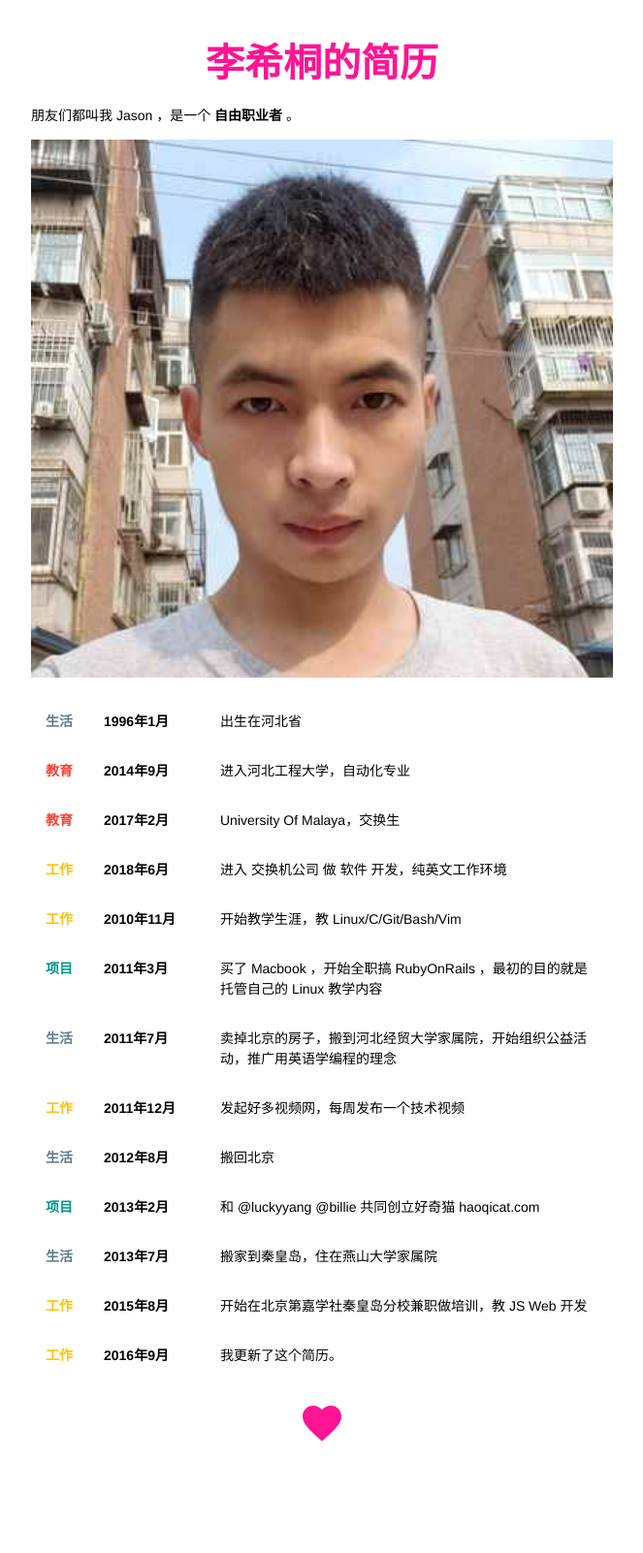
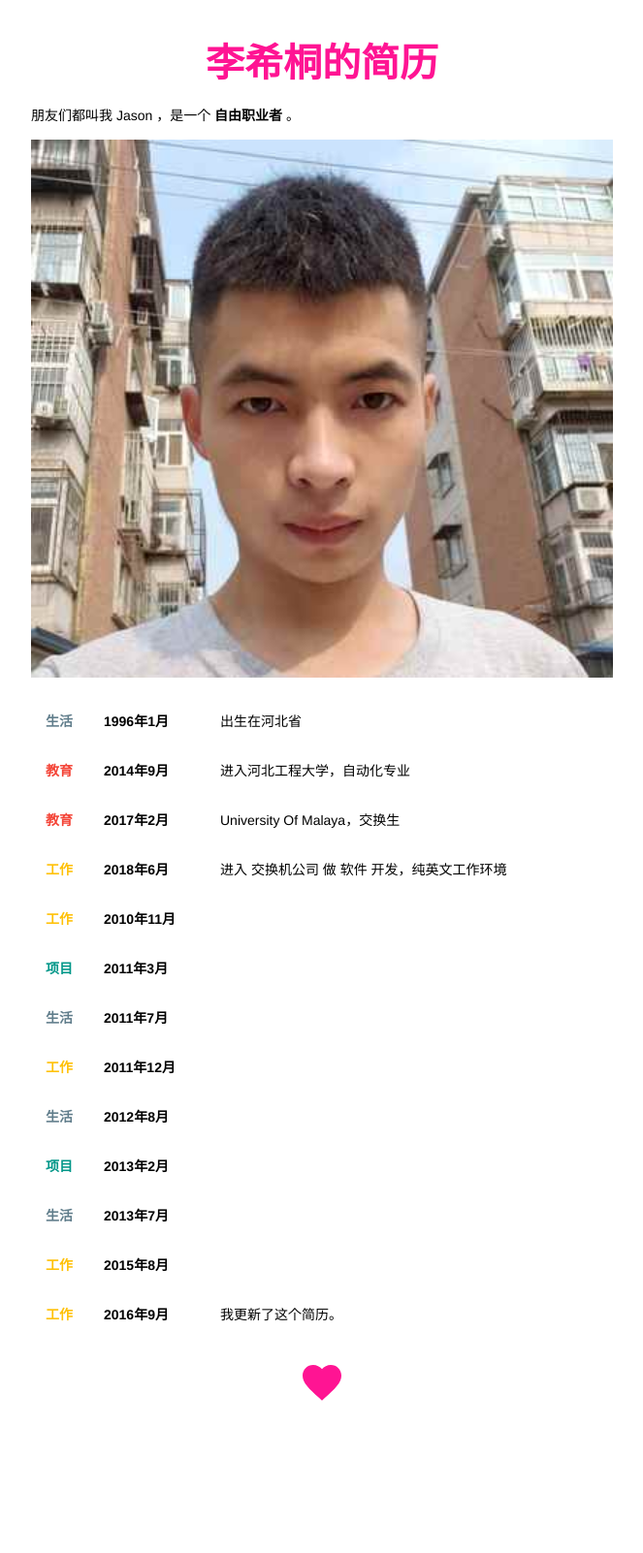
Before and after one commit to lixit/lixit.github.io, a Jekyll site: the page xitong.html, which Jekyll copies as it is, in a window 1280 px wide. Shown: the whole page at 97% size, without its empty margins (308-971 px from the left). Built offline with Jekyll 4.4.1, drawn with Linux system fonts in a browser that asks for light colours; a style sheet for code colours, icons or effects is not loaded; after the commit the page ends 1560 px from its top, so only the background shows below that.

Commit message:
change some styles

```diff
--- a/xitong.html
+++ b/xitong.html
@@ -97,43 +97,35 @@
 
 <li><span class="work">工作</span> <span class="date">2010年11月</span>
   <span>
-    开始教学生涯，教 Linux/C/Git/Bash/Vim
   </span>
 </li>
 <li><span class="project">项目</span> <span class="date">2011年3月</span>
   <span>
-    买了 Macbook ，开始全职搞 RubyOnRails ，最初的目的就是托管自己的 Linux 教学内容
   </span>
 </li>
 <li><span class="life">生活</span> <span class="date">2011年7月</span>
   <span>
-    卖掉北京的房子，搬到河北经贸大学家属院，开始组织公益活动，推广用英语学编程的理念
   </span>
 </li>
 <li><span class="work">工作</span> <span class="date">2011年12月</span>
   <span>
-    发起好多视频网，每周发布一个技术视频
   </span>
 </li>
 <li><span class="life">生活</span> <span class="date">2012年8月</span>
   <span>
-    搬回北京
   </span>
 </li>
 <li><span class="project">项目</span> <span class="date">2013年2月</span>
   <span>
-    和 @luckyyang @billie 共同创立好奇猫 haoqicat.com
   </span>
 </li>
 <li><span class="life">生活</span> <span class="date">2013年7月</span>
   <span>
-    搬家到秦皇岛，住在燕山大学家属院
   </span>
 </li>
 
 <li><span class="work">工作</span> <span class="date">2015年8月</span>
   <span>
-    开始在北京第嘉学社秦皇岛分校兼职做培训，教 JS Web 开发
   </span>
 </li>
 <li><span class="work">工作</span> <span class="date">2016年9月</span>
```
Also changed, not shown: resume.md (+0 -10 lines).
